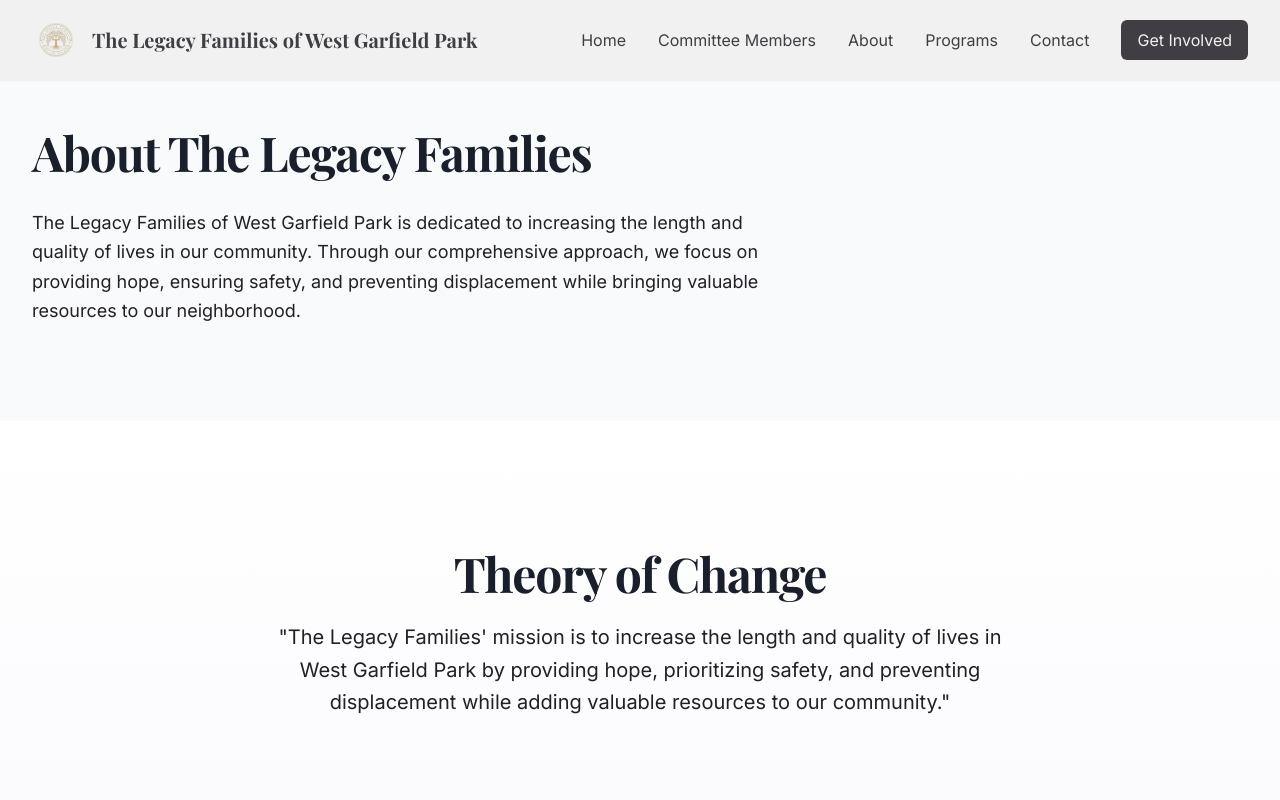
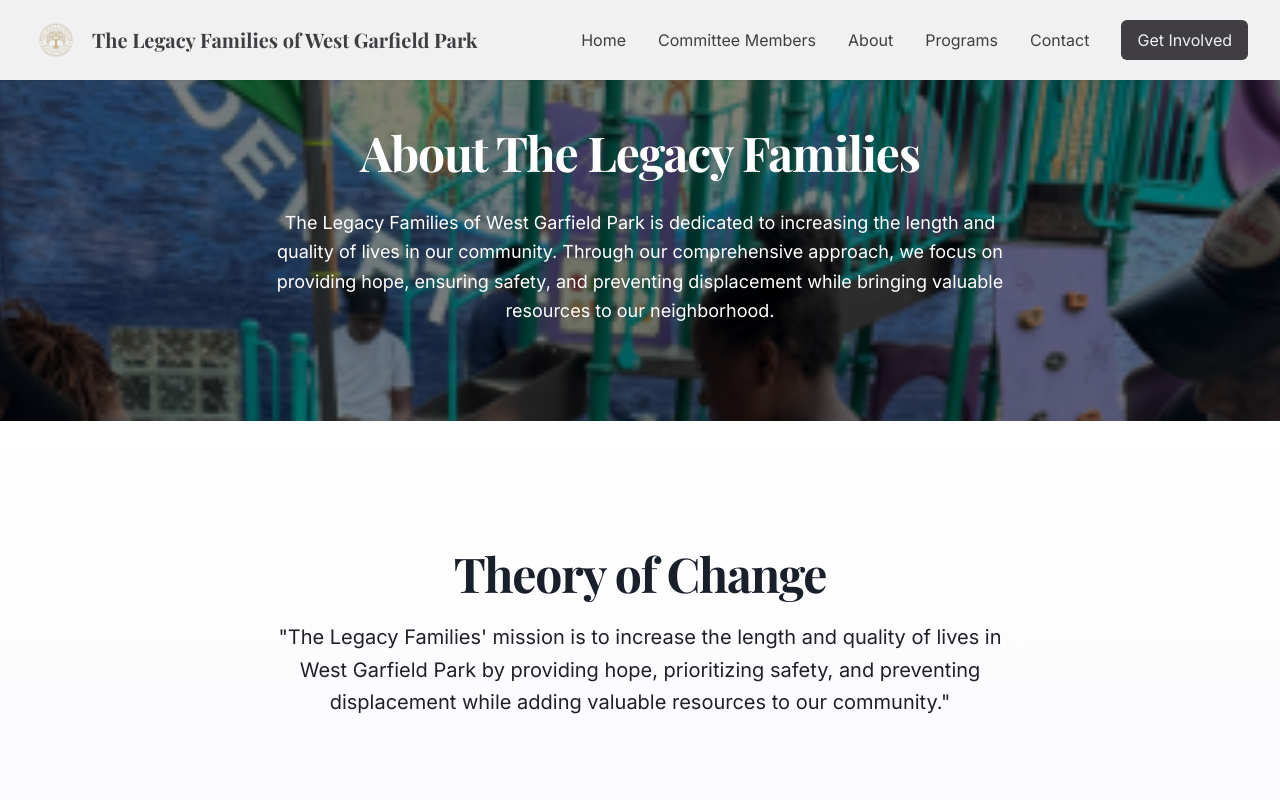
Before and after one commit to Cedwards90/legacy-connective-hub, a React (Vite) app: page /about in a window 1280 px wide. Shown: the top 800 px of the page. Built offline with nearby package versions, Linux system fonts and the light colour scheme.

Commit message:
Center text and set background image
Updated the layout to center the specified text and applied the provided image as the background.
[skip gpt_engineer]

```diff
--- a/src/pages/About.tsx
+++ b/src/pages/About.tsx
@@ -5,12 +5,19 @@ const About = () => {
   return (
     <div className="min-h-screen bg-gray-50">
       <Navbar />
-      <div className="pt-20">
-        <div className="max-w-7xl mx-auto px-4 sm:px-6 lg:px-8 py-12">
-          <h1 className="text-4xl md:text-5xl font-bold text-[#1A1F2C] mb-8 font-playfair tracking-tight">
+      <div
+        className="pt-20 bg-cover bg-center"
+        style={{
+          backgroundImage: "url('/lovable-uploads/390a7a02-a605-443b-87e2-b2e5861c4f16.png')",
+          backgroundPosition: "center",
+          backgroundSize: "cover"
+        }}
+      >
+        <div className="max-w-7xl mx-auto px-4 sm:px-6 lg:px-8 py-12 bg-black/50">
+          <h1 className="text-4xl md:text-5xl font-bold text-white mb-8 font-playfair tracking-tight text-center">
             About The Legacy Families
           </h1>
-          <p className="text-lg text-[#221F26] leading-relaxed mb-12 max-w-3xl">
+          <p className="text-lg text-white leading-relaxed mb-12 max-w-3xl mx-auto text-center">
             The Legacy Families of West Garfield Park is dedicated to increasing the length and quality of lives in our community. Through our comprehensive approach, we focus on providing hope, ensuring safety, and preventing displacement while bringing valuable resources to our neighborhood.
           </p>
         </div>
```
Also changed, not shown: public/lovable-uploads/390a7a02-a605-443b-87e2-b2e5861c4f16.png (added).
